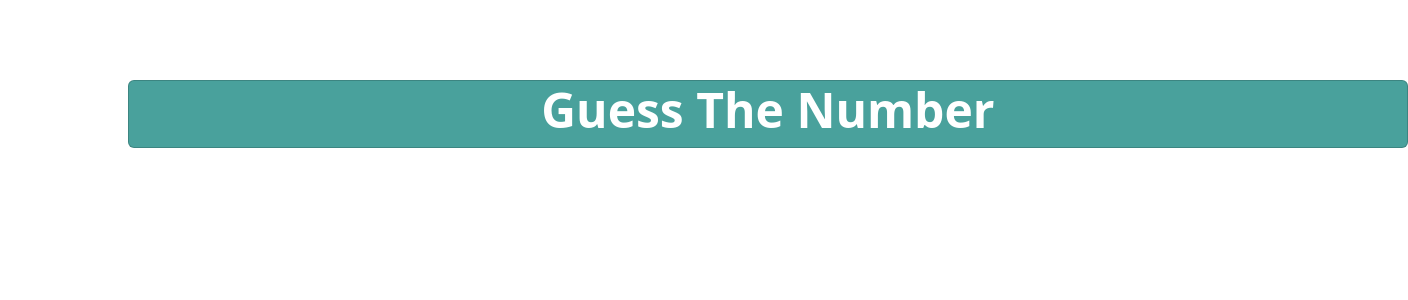
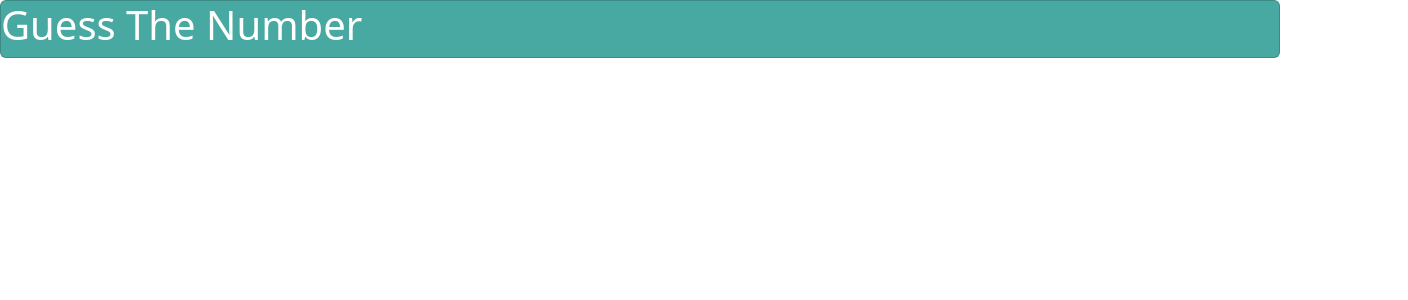
Before and after one commit to AndrewIMLEx/Learning-Project, a React app: page / in a window 1280 px wide. Shown: the top 300 px of the page, 1408 px wide, since content can reach past the window. Built offline with nearby package versions, Linux system fonts and the light colour scheme.

Commit message:
add color to Homepage

```diff
--- a/src/style.css
+++ b/src/style.css
@@ -1,18 +1,6 @@
-.card {
-    background-color : #49A19C;
-    width : 80em;
-    margin-left : 8em;
-    margin-top : 5em;
-}
+.card{
+    background-color : #48A8A2;}
 
 h1 {
-    color:white;
-    text-align : center;
-    font-size : 48px;
-    font-weight : bold
+    color:white
 }
-
-h2 {
-    text-align: center;
-    font-size: 32px;
-}
```
